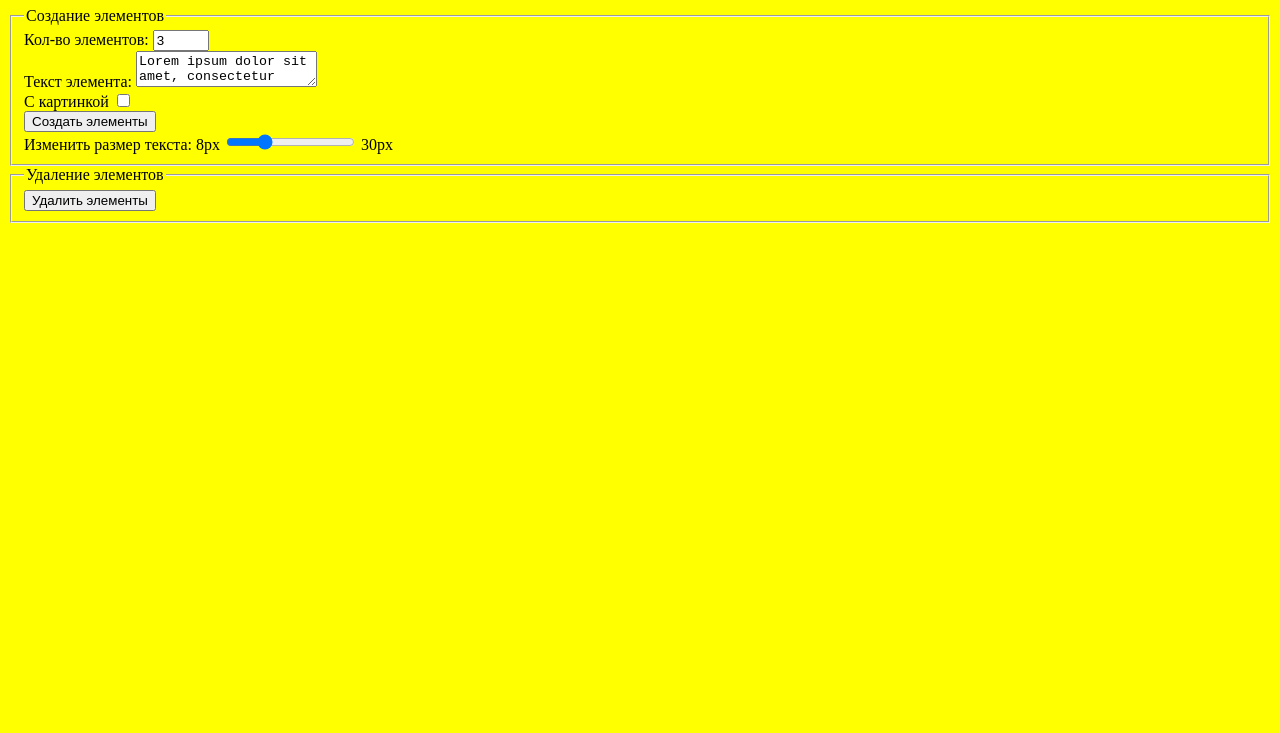
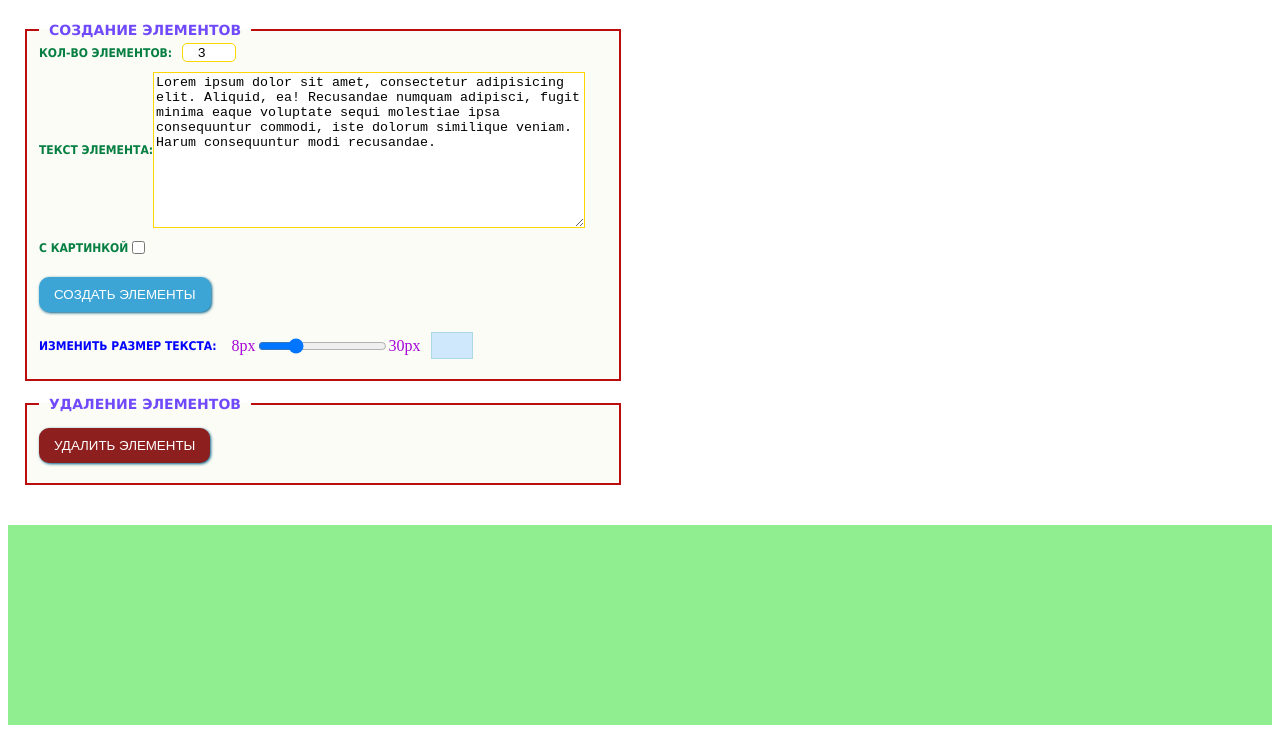
Before and after one commit to Sveta123123/pumpkin.github.io, a plain HTML site: page index.html in a window 1280 px wide. Shown: the part 73-806 px from the top of the page. Drawn offline with Linux system fonts and the light colour scheme.

Commit message:
Update style.css

```diff
--- a/css/style.css
+++ b/css/style.css
@@ -1,2 +1,124 @@
-body {
-    background-color:yellow;}
+.btn {
+    padding: 10px 15px;
+
+    border-radius: 10px;
+    border: none;
+    box-shadow: 1px 1px 3px rgb(3, 94, 136);
+
+    color: #fff;
+    text-transform: uppercase;
+
+    transition: all 0.25s;
+}
+
+.btn:hover {
+    cursor: pointer;
+    filter: saturate(170%);
+}
+
+.form {
+    display: flex;
+    flex-direction: column;
+    min-width: 400px;
+    max-width: 600px;
+    padding: 15px;
+}
+
+.form .row-form {
+    display: flex;
+    align-items: center;
+    margin-bottom: 10px;
+}
+
+.form .group-form {
+    border: 2px solid rgb(187, 13, 13);
+    background-color: rgb(251, 252, 245);
+}
+
+.form .group-form__create {
+    margin-bottom: 15px;
+}
+
+.form .group-title {
+    text-transform: uppercase;
+    font-family: "Verdana", sans-serif;
+    font-size: 14px;
+    font-weight: bold;
+    padding: 0 10px;
+    color: rgb(112, 74, 250);
+}
+
+.form label {
+    text-transform: uppercase;
+    font-size: 12px;
+    font-weight: bold;
+    font-family: "Tahoma", sans-serif;
+    color: rgb(5, 126, 65);
+}
+
+.form .number-elements {
+    margin-left: 10px;
+    border: 1px solid gold;
+    border-radius: 5px;
+
+    text-align: center;
+}
+
+.form .text-container {
+    display: block;
+    width: 75%;
+    min-height: 150px;
+    border: 1px solid gold;
+}
+
+.form .btn-create {
+    background-color: rgb(60, 165, 214);
+    margin: 10px 0;
+    margin-bottom: 20px;
+}
+
+.form .label-size {
+    color: blue;
+    margin-right: 15px;
+}
+
+.form .size-change {
+    color: rgb(167, 6, 216);
+}
+
+.form .size {
+    display: flex;
+    justify-content: center;
+    align-items: center;
+    margin-left: 10px;
+    background-color: rgb(208, 232, 252);
+    width: 40px;
+    height: 25px;
+    border: 1px solid lightblue;
+    font-weight: bold;
+    color: blue
+}
+
+.form .btn-remove {
+    margin: 10px 0;
+    background-color: rgb(141, 31, 31);
+}
+
+.new-elements {
+    min-height: 25vh;
+    margin-top: 25px;
+
+    background-color: lightgreen;
+}
+
+.new-elements .elem {
+    padding: 10px;
+    /* font-size: 20px; */
+    border: 2px dashed gold;
+}
+
+.new-elements .photo {
+    display: block;
+    width: 50%;
+    margin: auto;
+}
```
